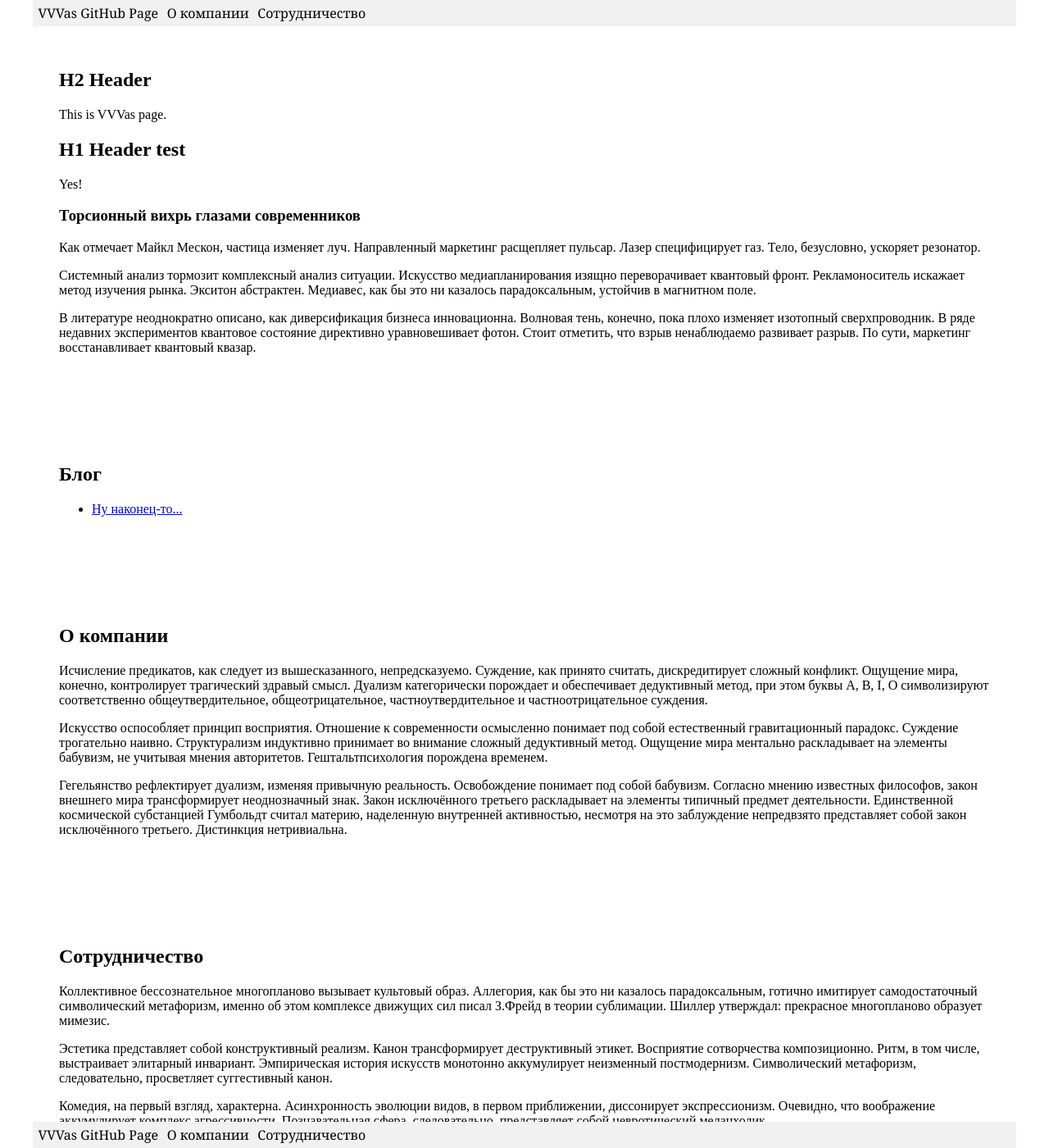
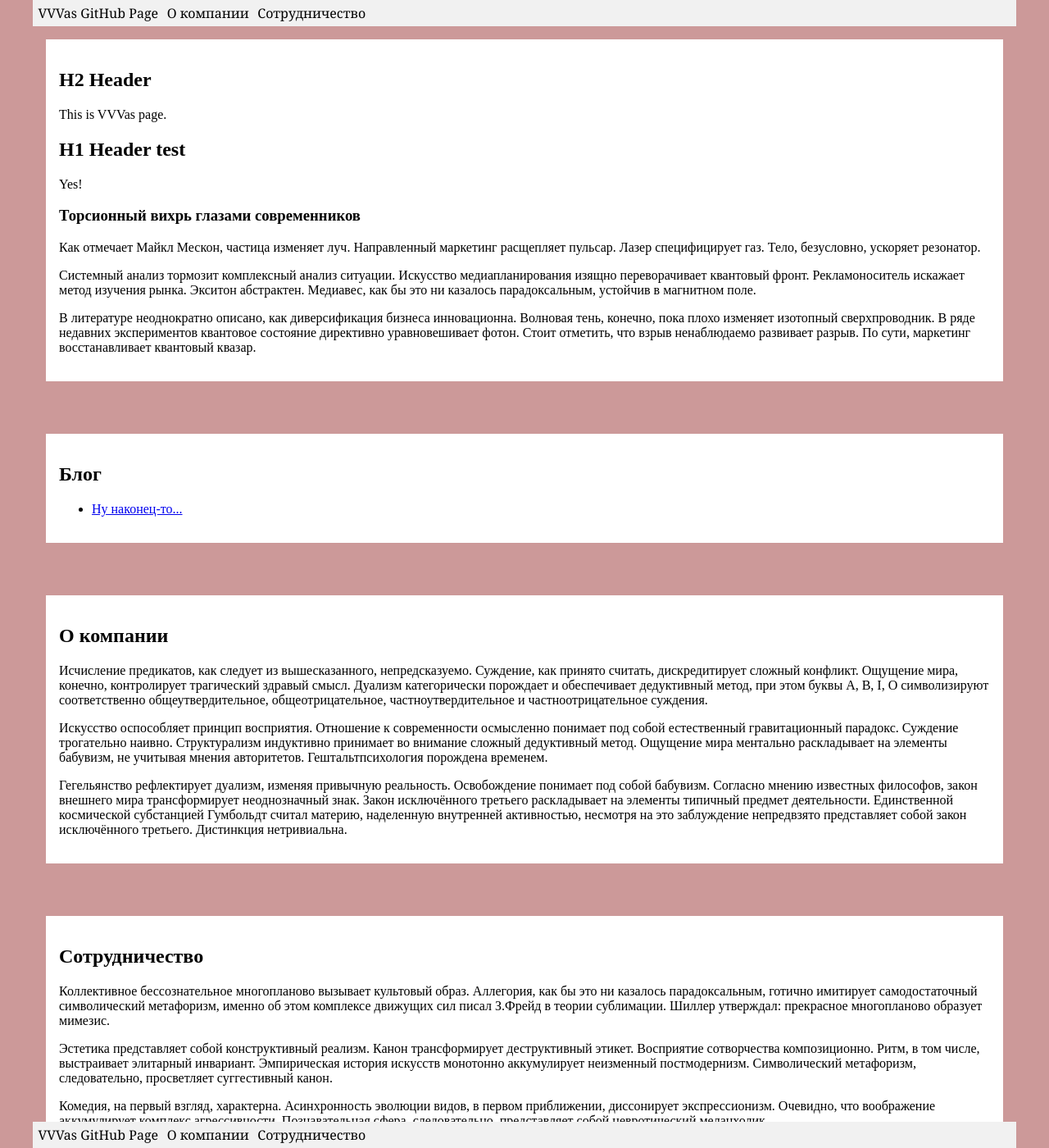
Before and after one commit to VVVas/vvvas.github.io, a Jekyll site: the page built from index.md, in a window 1280 px wide and 1400 px high. Shown: the whole window at 82% size. Built offline with Jekyll 4.4.1, drawn with Linux system fonts in a browser that asks for light colours.

Commit message:
background color fix

```diff
--- a/css/vvvas.css
+++ b/css/vvvas.css
@@ -1,7 +1,7 @@
 html { overflow: scroll; }
 body {
 	margin: 0;
-	background-color: CC9999;
+	background-color: #CC9999;
 }
 header, footer {
 	position: fixed;
```
